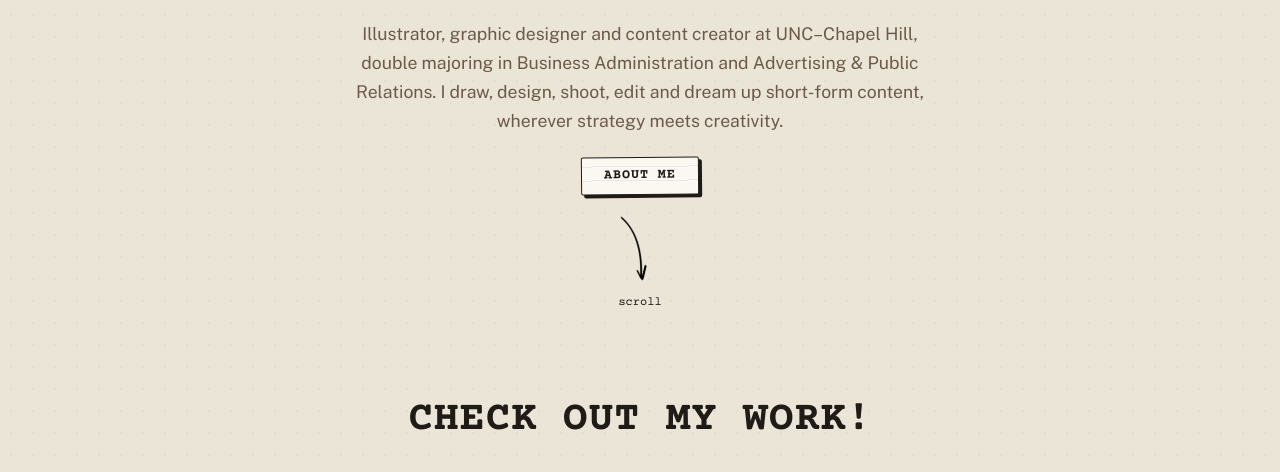
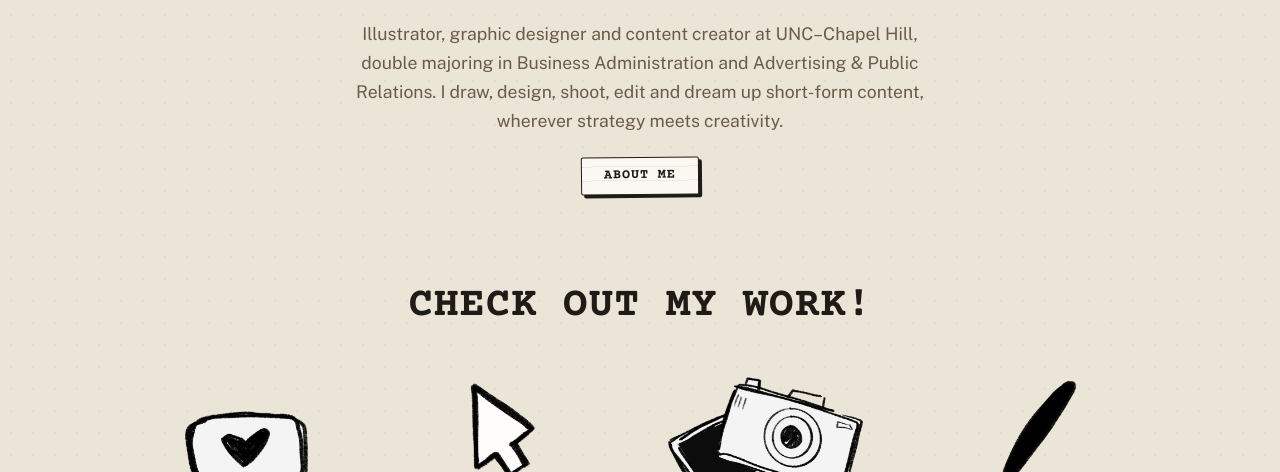
Before and after one commit to ayi45/portfolio, a plain HTML site: page Home.html in a window 1280 px wide. Shown: the part 304-776 px from the top of the page. Drawn offline with nearby package versions, Linux system fonts and the light colour scheme.

Commit message:
Add files via upload

```diff
--- a/Home.html
+++ b/Home.html
@@ -46,7 +46,6 @@
     <div class="cta">
       <a class="btn" href="About.html">About me</a>
     </div>
-    <a class="scroll-cue" href="#work"><img src="images/doodles/scroll-arrow.png" alt="">scroll</a>
   </div>
 </header>
 
```
